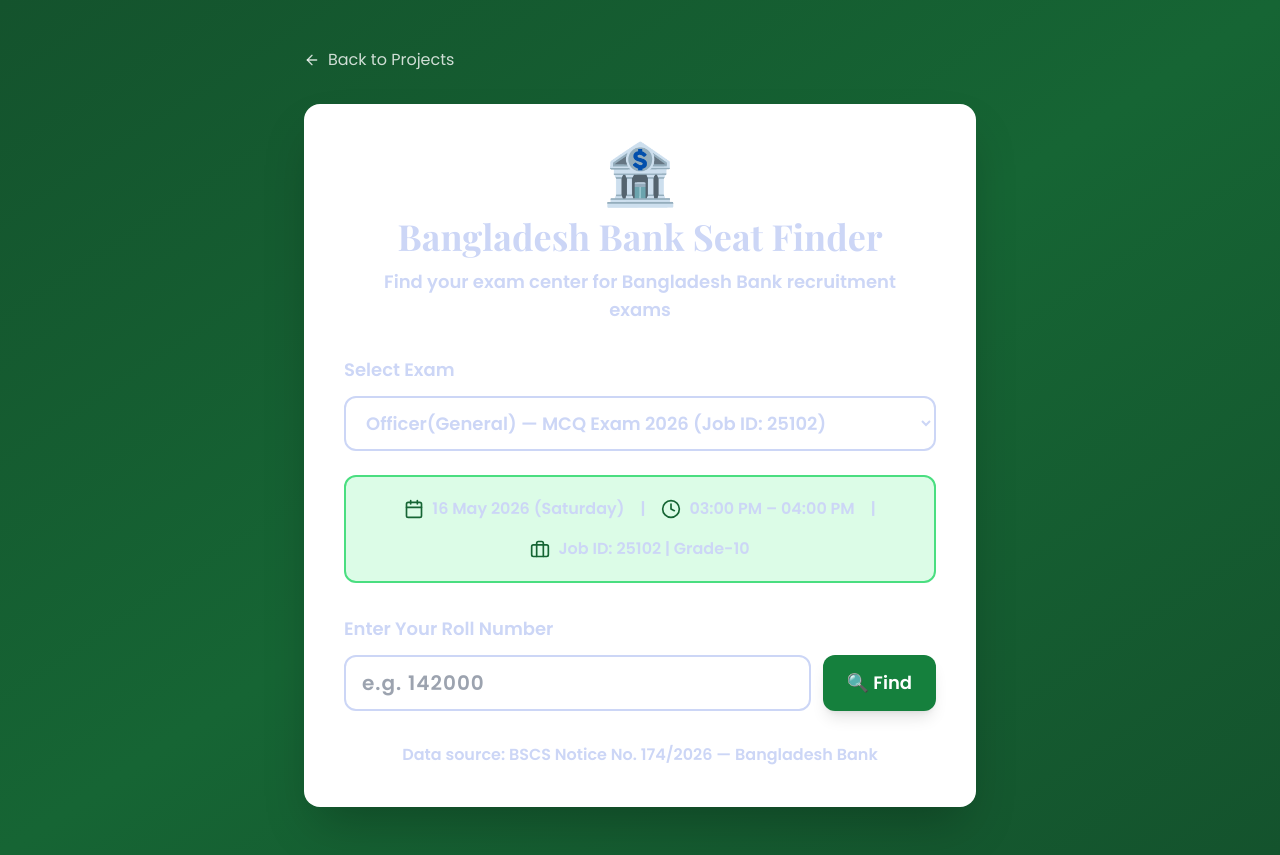
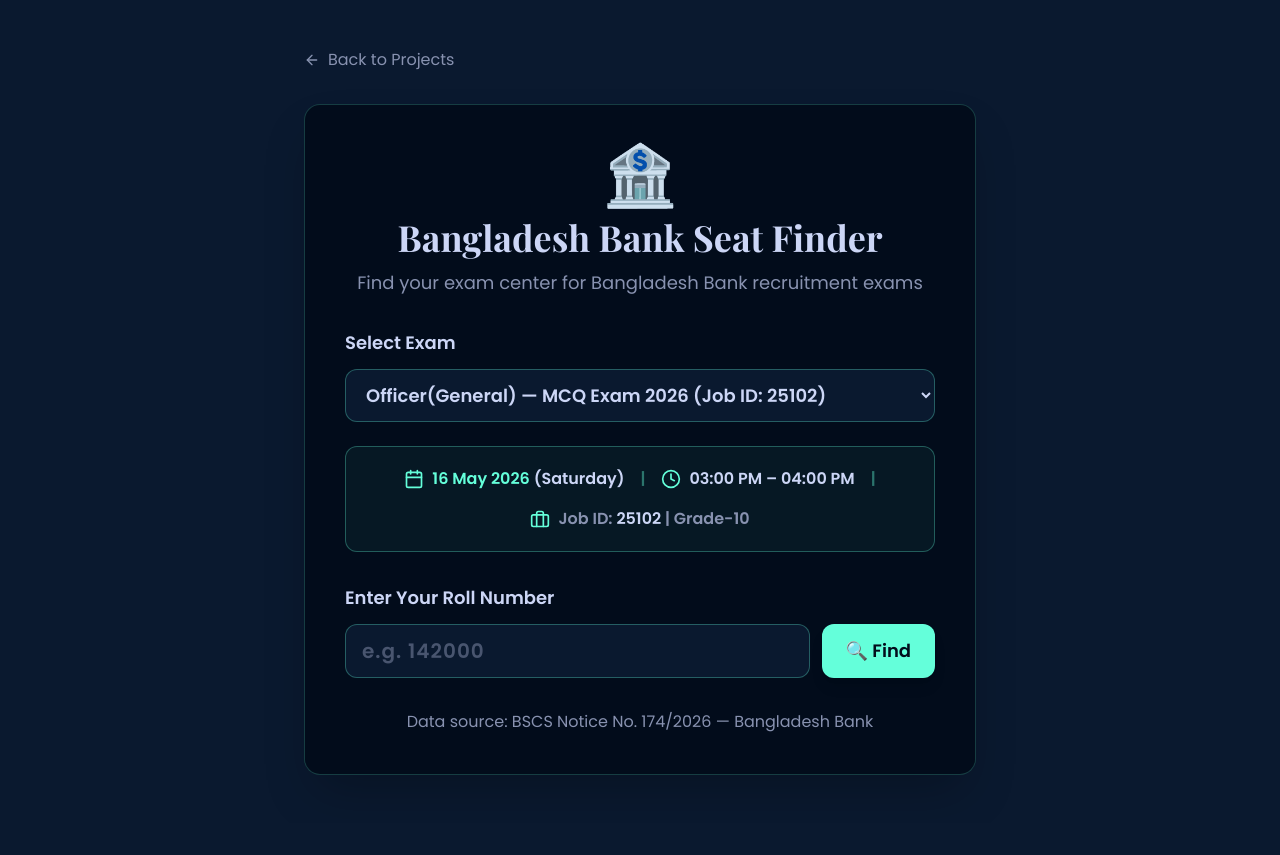
Before and after one commit to nurbijoy/nurbijoy.github.io, a React (Vite) app: page /projects/bb-seat-finder in a window 1280 px wide. After the commit the page ends 823 px from the top, so only its background shows below. Built offline with nearby package versions, Linux system fonts and the light colour scheme.

Commit message:
Updated Projects

```diff
--- a/src/components/projects/BBSeatFinder.jsx
+++ b/src/components/projects/BBSeatFinder.jsx
@@ -1,6 +1,6 @@
 import { useState, useEffect } from 'react'
 import { Link } from 'react-router-dom'
-import { FiArrowLeft, FiMapPin, FiCalendar, FiClock, FiBriefcase, FiDownload } from 'react-icons/fi'
+import { FiArrowLeft, FiMapPin, FiCalendar, FiClock, FiBriefcase } from 'react-icons/fi'
 
 const BBSeatFinder = () => {
   const [rollNumber, setRollNumber] = useState('')
@@ -86,9 +86,9 @@
 
   if (loading) {
     return (
-      <div className="min-h-screen bg-gradient-to-br from-green-900 via-green-800 to-green-900 py-12 px-4 flex items-center justify-center">
-        <div className="text-white text-center">
-          <div className="animate-spin rounded-full h-16 w-16 border-b-2 border-white mx-auto mb-4"></div>
+      <div className="min-h-screen bg-primary py-12 px-4 flex items-center justify-center">
+        <div className="text-light text-center">
+          <div className="animate-spin rounded-full h-16 w-16 border-b-2 border-secondary mx-auto mb-4"></div>
           <p className="text-lg">Loading exam data...</p>
         </div>
       </div>
@@ -96,26 +96,26 @@
   }
 
   return (
-    <div className="min-h-screen bg-gradient-to-br from-green-900 via-green-800 to-green-900 py-6 sm:py-12 px-3 sm:px-4">
+    <div className="min-h-screen bg-primary py-6 sm:py-12 px-3 sm:px-4">
       <div className="container mx-auto max-w-2xl">
         {/* Back Button */}
         <Link
           to="/projects"
-          className="inline-flex items-center text-white/80 hover:text-white mb-6 sm:mb-8 transition-colors text-sm sm:text-base"
+          className="inline-flex items-center text-gray hover:text-secondary mb-6 sm:mb-8 transition-colors text-sm sm:text-base"
         >
           <FiArrowLeft className="mr-2" />
           Back to Projects
         </Link>
 
         {/* Main Card */}
-        <div className="bg-white rounded-xl sm:rounded-2xl shadow-2xl p-4 sm:p-8 md:p-10">
+        <div className="bg-dark border border-secondary/20 rounded-xl sm:rounded-2xl shadow-2xl p-4 sm:p-8 md:p-10">
           {/* Header */}
           <div className="text-center mb-6 sm:mb-8">
             <div className="text-5xl sm:text-6xl mb-2 sm:mb-3">🏦</div>
-            <h1 className="text-2xl sm:text-3xl md:text-4xl font-extrabold text-gray-900 mb-2 sm:mb-3 leading-tight">
+            <h1 className="text-2xl sm:text-3xl md:text-4xl font-extrabold text-light mb-2 sm:mb-3 leading-tight">
               Bangladesh Bank Seat Finder
             </h1>
-            <p className="text-gray-800 text-sm sm:text-base md:text-lg font-semibold px-2">
+            <p className="text-gray text-sm sm:text-base md:text-lg px-2">
               Find your exam center for Bangladesh Bank recruitment exams
             </p>
           </div>
@@ -123,7 +123,7 @@
           {/* Exam Selection Dropdown */}
           {exams.length > 0 && (
             <div className="mb-5 sm:mb-6">
-              <label htmlFor="exam-select" className="block text-gray-900 font-extrabold mb-2 sm:mb-3 text-base sm:text-lg">
+              <label htmlFor="exam-select" className="block text-light font-bold mb-2 sm:mb-3 text-base sm:text-lg">
                 Select Exam
               </label>
               <select
@@ -136,10 +136,10 @@
                   setError('')
                   setRollNumber('')
                 }}
-                className="w-full px-3 sm:px-4 py-2.5 sm:py-3 border-2 border-gray-500 rounded-lg sm:rounded-xl text-sm sm:text-base md:text-lg font-bold text-gray-900 focus:border-green-600 focus:outline-none transition-colors bg-white"
+                className="w-full px-3 sm:px-4 py-2.5 sm:py-3 border border-secondary/30 rounded-lg sm:rounded-xl text-sm sm:text-base md:text-lg font-bold text-light focus:border-secondary focus:outline-none transition-colors bg-primary"
               >
                 {exams.map((exam) => (
-                  <option key={exam.id} value={exam.id}>
+                  <option key={exam.id} value={exam.id} className="bg-primary text-light">
                     {exam.title} (Job ID: {exam.jobId})
                   </option>
                 ))}
@@ -149,24 +149,24 @@
 
           {/* Exam Info */}
           {selectedExam && (
-            <div className="bg-green-100 border-2 border-green-400 rounded-lg sm:rounded-xl p-3 sm:p-5 mb-5 sm:mb-8">
-              <div className="flex flex-col sm:flex-row sm:flex-wrap items-center justify-center gap-2 sm:gap-4 text-xs sm:text-sm md:text-base text-gray-900 font-bold">
+            <div className="bg-secondary/5 border border-secondary/30 rounded-lg sm:rounded-xl p-3 sm:p-5 mb-5 sm:mb-8">
+              <div className="flex flex-col sm:flex-row sm:flex-wrap items-center justify-center gap-2 sm:gap-4 text-xs sm:text-sm md:text-base font-bold">
                 <div className="flex items-center gap-2">
-                  <FiCalendar className="text-base sm:text-lg md:text-xl text-green-800 flex-shrink-0" />
-                  <span className="text-center sm:text-left">
-                    <strong className="font-extrabold">{selectedExam.examDate}</strong> ({selectedExam.examDay})
+                  <FiCalendar className="text-base sm:text-lg md:text-xl text-secondary flex-shrink-0" />
+                  <span className="text-center sm:text-left text-light">
+                    <strong className="text-secondary">{selectedExam.examDate}</strong> ({selectedExam.examDay})
                   </span>
                 </div>
-                <span className="hidden sm:inline text-gray-700">|</span>
+                <span className="hidden sm:inline text-secondary/40">|</span>
                 <div className="flex items-center gap-2">
-                  <FiClock className="text-base sm:text-lg md:text-xl text-green-800 flex-shrink-0" />
-                  <span className="font-bold">{selectedExam.examTime}</span>
+                  <FiClock className="text-base sm:text-lg md:text-xl text-secondary flex-shrink-0" />
+                  <span className="text-light">{selectedExam.examTime}</span>
                 </div>
-                <span className="hidden sm:inline text-gray-700">|</span>
+                <span className="hidden sm:inline text-secondary/40">|</span>
                 <div className="flex items-center gap-2">
-                  <FiBriefcase className="text-base sm:text-lg md:text-xl text-green-800 flex-shrink-0" />
-                  <span>
-                    Job ID: <strong className="font-extrabold">{selectedExam.jobId}</strong> | {selectedExam.grade}
+                  <FiBriefcase className="text-base sm:text-lg md:text-xl text-secondary flex-shrink-0" />
+                  <span className="text-gray">
+                    Job ID: <strong className="text-light">{selectedExam.jobId}</strong> | {selectedExam.grade}
                   </span>
                 </div>
               </div>
@@ -176,7 +176,7 @@
           {/* Input Section */}
           {selectedExam && (
             <div className="mb-5 sm:mb-6">
-              <label htmlFor="roll" className="block text-gray-900 font-extrabold mb-2 sm:mb-3 text-base sm:text-lg">
+              <label htmlFor="roll" className="block text-light font-bold mb-2 sm:mb-3 text-base sm:text-lg">
                 Enter Your Roll Number
               </label>
               <div className="flex flex-col sm:flex-row gap-2 sm:gap-3">
@@ -187,12 +187,12 @@
                   onChange={(e) => setRollNumber(e.target.value)}
                   onKeyPress={handleKeyPress}
                   placeholder="e.g. 142000"
-                  className="flex-1 px-3 sm:px-4 py-2.5 sm:py-3 border-2 border-gray-500 rounded-lg sm:rounded-xl text-lg sm:text-xl text-gray-900 font-bold tracking-wider focus:border-green-600 focus:outline-none transition-colors placeholder:text-gray-500"
+                  className="flex-1 px-3 sm:px-4 py-2.5 sm:py-3 border border-secondary/30 rounded-lg sm:rounded-xl text-lg sm:text-xl text-light font-bold tracking-wider focus:border-secondary focus:outline-none transition-colors bg-primary placeholder:text-gray/50"
                 />
                 <button
                   onClick={findSeat}
                   disabled={searching}
-                  className="w-full sm:w-auto px-6 py-2.5 sm:py-3 bg-green-700 hover:bg-green-800 text-white font-extrabold text-base sm:text-lg rounded-lg sm:rounded-xl transition-colors whitespace-nowrap disabled:opacity-50 disabled:cursor-not-allowed shadow-lg"
+                  className="w-full sm:w-auto px-6 py-2.5 sm:py-3 bg-secondary hover:bg-secondary/80 text-dark font-extrabold text-base sm:text-lg rounded-lg sm:rounded-xl transition-colors whitespace-nowrap disabled:opacity-50 disabled:cursor-not-allowed shadow-lg"
                 >
                   {searching ? '⏳' : '🔍'} Find
                 </button>
@@ -202,40 +202,40 @@
 
           {/* No Exams Available */}
           {exams.length === 0 && (
-            <div className="bg-yellow-50 border-2 border-yellow-500 rounded-lg sm:rounded-xl p-4 sm:p-6 text-center">
+            <div className="bg-secondary/5 border border-secondary/20 rounded-lg sm:rounded-xl p-4 sm:p-6 text-center">
               <div className="text-3xl sm:text-4xl mb-2 sm:mb-3">📋</div>
-              <p className="text-yellow-800 font-semibold mb-1 sm:mb-2 text-sm sm:text-base">No exams available at the moment</p>
-              <p className="text-yellow-700 text-xs sm:text-sm">Please check back later for upcoming exam schedules.</p>
+              <p className="text-light font-semibold mb-1 sm:mb-2 text-sm sm:text-base">No exams available at the moment</p>
+              <p className="text-gray text-xs sm:text-sm">Please check back later for upcoming exam schedules.</p>
             </div>
           )}
 
           {/* Result Section */}
           {result && (
-            <div className="bg-green-50 border-2 border-green-600 rounded-lg sm:rounded-xl p-4 sm:p-6 animate-fadeIn">
-              <div className="text-xs font-bold text-green-800 uppercase tracking-wider mb-3 sm:mb-4">
+            <div className="bg-secondary/5 border border-secondary/40 rounded-lg sm:rounded-xl p-4 sm:p-6 animate-fadeIn">
+              <div className="text-xs font-bold text-secondary uppercase tracking-wider mb-3 sm:mb-4">
                 ✅ EXAM CENTER FOUND
               </div>
               <div className="mb-3 sm:mb-4">
-                <h2 className="text-lg sm:text-xl font-bold text-gray-900 mb-2 flex items-start gap-2">
-                  <FiMapPin className="text-green-700 mt-1 flex-shrink-0 text-xl sm:text-2xl" />
+                <h2 className="text-lg sm:text-xl font-bold text-light mb-2 flex items-start gap-2">
+                  <FiMapPin className="text-secondary mt-1 flex-shrink-0 text-xl sm:text-2xl" />
                   <span className="leading-tight">{result.name}</span>
                 </h2>
-                <p className="text-gray-700 text-sm sm:text-base font-medium ml-7 sm:ml-8">{result.address}</p>
+                <p className="text-gray text-sm sm:text-base ml-7 sm:ml-8">{result.address}</p>
               </div>
               <div className="flex flex-wrap gap-2 mb-3 sm:mb-4">
-                <span className="bg-green-700 text-white px-2.5 sm:px-3 py-1 rounded-full text-xs sm:text-sm font-bold">
+                <span className="bg-secondary/20 text-secondary border border-secondary/40 px-2.5 sm:px-3 py-1 rounded-full text-xs sm:text-sm font-bold">
                   Roll: {rollNumber}
                 </span>
-                <span className="bg-gray-700 text-white px-2.5 sm:px-3 py-1 rounded-full text-xs sm:text-sm font-bold">
+                <span className="bg-primary border border-secondary/20 text-light px-2.5 sm:px-3 py-1 rounded-full text-xs sm:text-sm font-bold">
                   Center No. {result.sl}
                 </span>
-                <span className="bg-gray-700 text-white px-2.5 sm:px-3 py-1 rounded-full text-xs sm:text-sm font-bold">
+                <span className="bg-primary border border-secondary/20 text-light px-2.5 sm:px-3 py-1 rounded-full text-xs sm:text-sm font-bold">
                   Range: {result.start.toLocaleString()} – {result.end.toLocaleString()}
                 </span>
               </div>
               <button
                 onClick={openInMaps}
-                className="text-green-800 hover:text-green-900 font-bold text-sm sm:text-base hover:underline inline-flex items-center gap-1"
+                className="text-secondary hover:text-secondary/80 font-bold text-sm sm:text-base hover:underline inline-flex items-center gap-1 transition-colors"
               >
                 🗺️ Open in Google Maps →
               </button>
@@ -244,17 +244,17 @@
 
           {/* Error Section */}
           {error && (
-            <div className="bg-red-50 border-2 border-red-500 rounded-lg sm:rounded-xl p-4 sm:p-6 animate-fadeIn">
-              <div className="text-xs font-bold text-red-700 uppercase tracking-wider mb-3 sm:mb-4">
+            <div className="bg-red-900/20 border border-red-500/40 rounded-lg sm:rounded-xl p-4 sm:p-6 animate-fadeIn">
+              <div className="text-xs font-bold text-red-400 uppercase tracking-wider mb-3 sm:mb-4">
                 ⚠️ {result === null && rollNumber ? 'Not Found' : 'Invalid Input'}
               </div>
-              <p className="text-red-700 font-semibold text-sm sm:text-base mb-2">{error}</p>
+              <p className="text-red-300 font-semibold text-sm sm:text-base mb-2">{error}</p>
             </div>
           )}
 
           {/* Footer */}
           {selectedExam && (
-            <div className="text-center mt-6 sm:mt-8 text-xs sm:text-sm md:text-base text-gray-800 font-bold px-2">
+            <div className="text-center mt-6 sm:mt-8 text-xs sm:text-sm md:text-base text-gray px-2">
               Data source: {selectedExam.noticeNo} — Bangladesh Bank
             </div>
           )}
```
